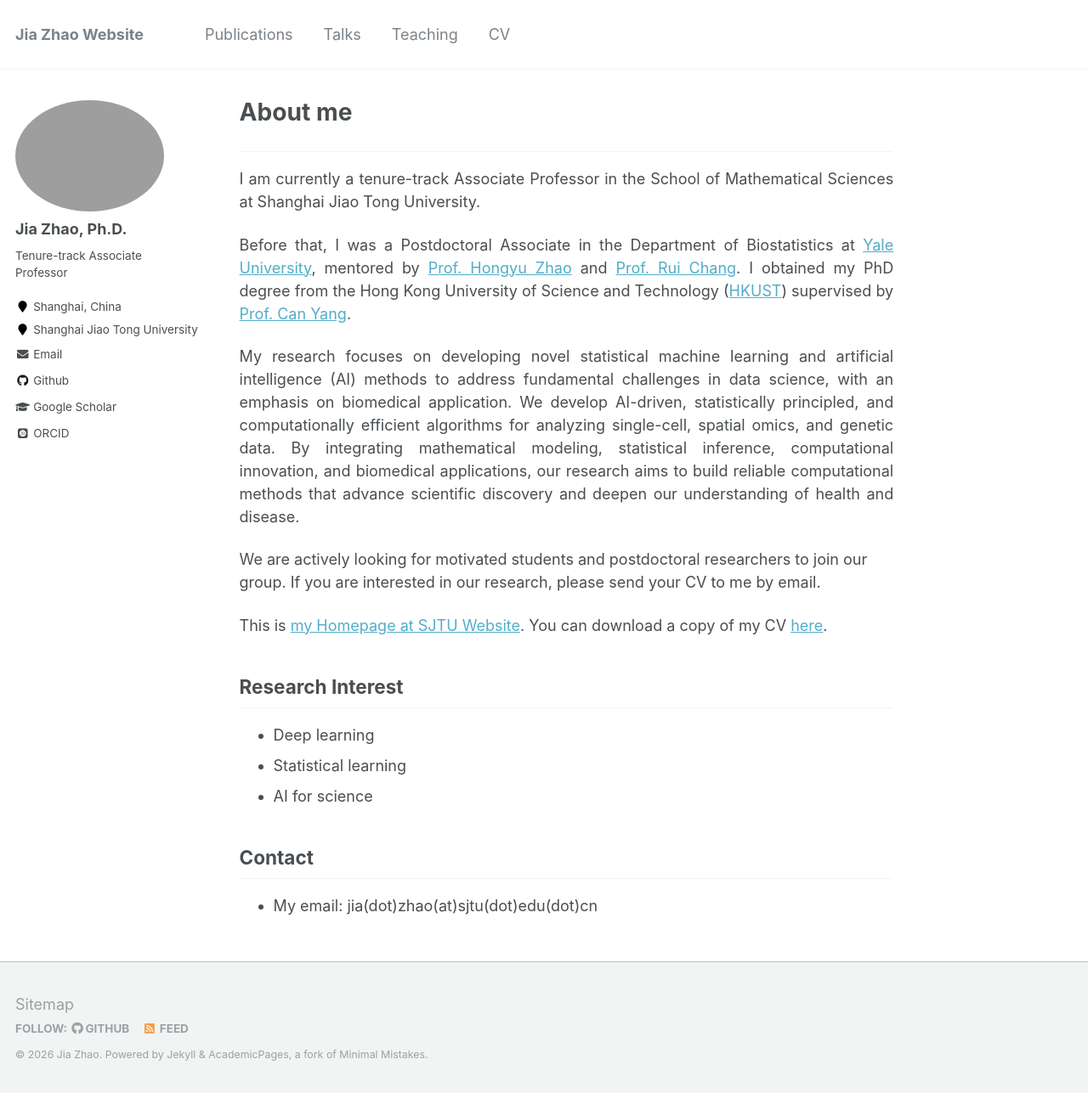
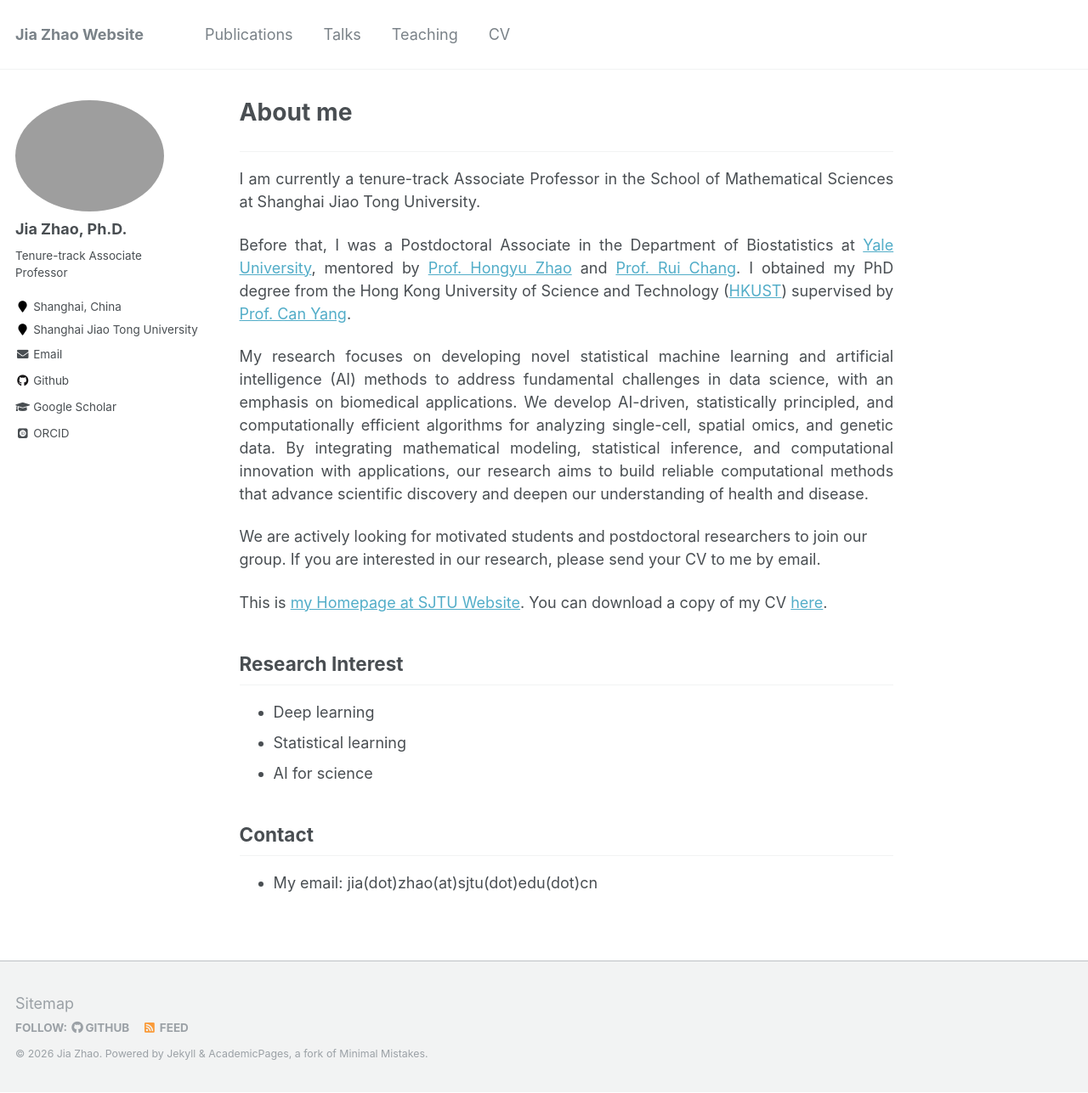
Before and after one commit to jiazhao97/jiazhao97.github.io, a Jekyll site: the page built from _pages/about.md, in a window 1280 px wide and 1287 px high. Shown: the whole window at 85% size. Built offline with Jekyll 4.4.1, drawn with Linux system fonts in a browser that asks for light colours; some web fonts are replaced.

Commit message:
Update about.md

```diff
--- a/_pages/about.md
+++ b/_pages/about.md
@@ -19,7 +19,7 @@ Before that, I was a Postdoctoral Associate in the Department of Biostatistics a
 </p>
 
 <p style="text-align: justify">
-My research focuses on developing novel statistical machine learning and artificial intelligence (AI) methods to address fundamental challenges in data science, with an emphasis on biomedical application. We develop AI-driven, statistically principled, and computationally efficient algorithms for analyzing single-cell, spatial omics, and genetic data. By integrating mathematical modeling, statistical inference, computational innovation, and biomedical applications, our research aims to build reliable computational methods that advance scientific discovery and deepen our understanding of health and disease.
+My research focuses on developing novel statistical machine learning and artificial intelligence (AI) methods to address fundamental challenges in data science, with an emphasis on biomedical applications. We develop AI-driven, statistically principled, and computationally efficient algorithms for analyzing single-cell, spatial omics, and genetic data. By integrating mathematical modeling, statistical inference, and computational innovation with applications, our research aims to build reliable computational methods that advance scientific discovery and deepen our understanding of health and disease.
 </p>
 
 We are actively looking for motivated students and postdoctoral researchers to join our group. If you are interested in our research, please send your CV to me by email.
```
